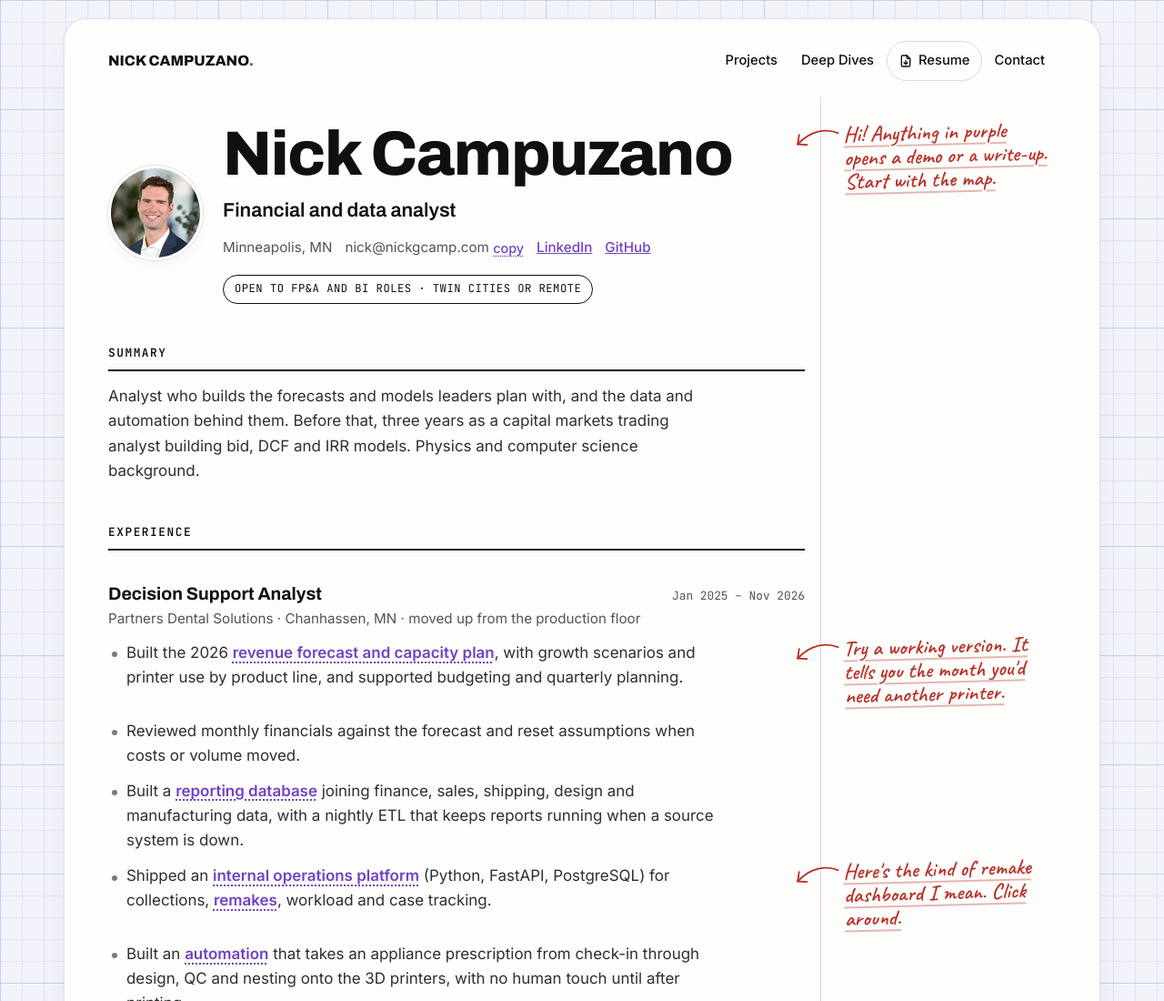
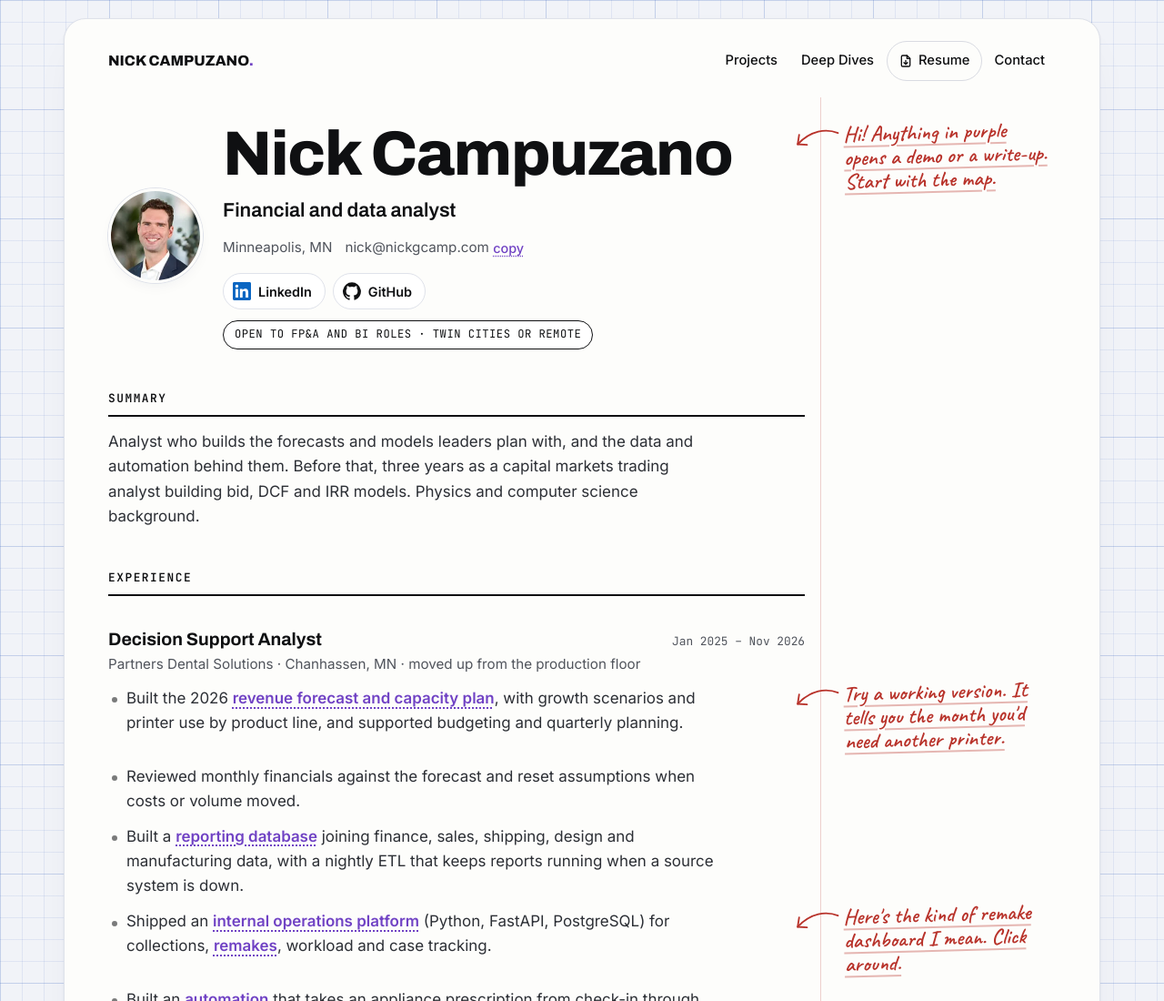
Before and after one commit to nickgcamp/nickgcamp.github.io, a plain HTML site: page index.html in a window 1280 px wide. Shown: the top 1100 px of the page at 91% size. Drawn offline with Linux system fonts and the light colour scheme.

Commit message:
Home: LinkedIn and GitHub under the name as logo buttons
Co-Authored-By: Claude Opus 5.5 <noreply@anthropic.com>

```diff
--- a/index.html
+++ b/index.html
@@ -148,6 +148,14 @@ footer a { color: var(--muted); }
 .skip:focus { left: 16px; }
 .nav-pdf { gap: 6px; border: 1px solid var(--line); }
 .copy.done { text-decoration: none; }
+.soc { display: flex; flex-wrap: wrap; gap: 8px; margin: 10px 0 12px; }
+.soc-btn { display: inline-flex; align-items: center; gap: 8px; min-height: 40px; padding: 0 14px 0 10px; border-radius: 999px; border: 1px solid var(--card-line); background: var(--chip); color: var(--ink); font-weight: 600; font-size: .9rem; text-decoration: none; transition: border-color .15s, background-color .15s; }
+.soc-btn svg { width: 20px; height: 20px; fill: currentColor; flex: none; }
+.soc-btn.li svg { color: #0a66c2; }
+.soc-btn:hover, .soc-btn:focus-visible { border-color: var(--accent); background: var(--accent-soft); }
+@media (prefers-color-scheme: dark) { :root:not([data-theme="light"]) .soc-btn.li svg { color: #7cb7ff; } }
+:root[data-theme="dark"] .soc-btn.li svg { color: #7cb7ff; }
+.open { margin-top: 0; }
 @media (max-width: 860px) { .who .avatar { width: 84px; height: 84px; } }
 </style>
 </head>
@@ -174,8 +182,10 @@ footer a { color: var(--muted); }
       <div class="contact-line">
         <span>Minneapolis, MN</span>
         <span><span data-email-text>Email</span> <button class="copy" type="button" data-email>copy</button></span>
-        <a href="https://www.linkedin.com/in/nickgcamp">LinkedIn</a>
-        <a href="https://github.com/nickgcamp">GitHub</a>
+      </div>
+      <div class="soc">
+        <a class="soc-btn li" href="https://www.linkedin.com/in/nickgcamp"><svg viewBox="0 0 24 24" width="20" height="20" aria-hidden="true" focusable="false"><path d="M20.45 20.45h-3.55v-5.57c0-1.33-.03-3.04-1.85-3.04-1.86 0-2.14 1.45-2.14 2.94v5.67H9.35V9h3.41v1.56h.05c.48-.9 1.64-1.85 3.37-1.85 3.6 0 4.27 2.37 4.27 5.46v6.28zM5.34 7.43a2.06 2.06 0 1 1 0-4.12 2.06 2.06 0 0 1 0 4.12zM7.12 20.45H3.56V9h3.56v11.45zM22.22 0H1.77C.79 0 0 .77 0 1.73v20.54C0 23.23.79 24 1.77 24h20.45c.98 0 1.78-.77 1.78-1.73V1.73C24 .77 23.2 0 22.22 0z"/></svg><span>LinkedIn</span></a>
+        <a class="soc-btn gh" href="https://github.com/nickgcamp"><svg viewBox="0 0 24 24" width="20" height="20" aria-hidden="true" focusable="false"><path d="M12 .3a12 12 0 0 0-3.8 23.38c.6.12.83-.26.83-.57L9 21.07c-3.34.72-4.04-1.61-4.04-1.61-.55-1.39-1.34-1.76-1.34-1.76-1.09-.74.08-.73.08-.73 1.2.09 1.84 1.24 1.84 1.24 1.07 1.83 2.8 1.3 3.49 1 .1-.78.42-1.31.76-1.61-2.67-.3-5.47-1.33-5.47-5.93 0-1.31.47-2.38 1.24-3.22-.14-.3-.54-1.52.1-3.18 0 0 1-.32 3.3 1.23a11.5 11.5 0 0 1 6 0c2.28-1.55 3.29-1.23 3.29-1.23.64 1.66.24 2.88.12 3.18a4.65 4.65 0 0 1 1.23 3.22c0 4.61-2.8 5.63-5.48 5.92.42.36.81 1.1.81 2.22l-.01 3.29c0 .31.2.69.82.57A12 12 0 0 0 12 .3"/></svg><span>GitHub</span></a>
       </div>
       <span class="open">Open to FP&amp;A and BI roles · Twin Cities or remote</span>
       </div>
```
